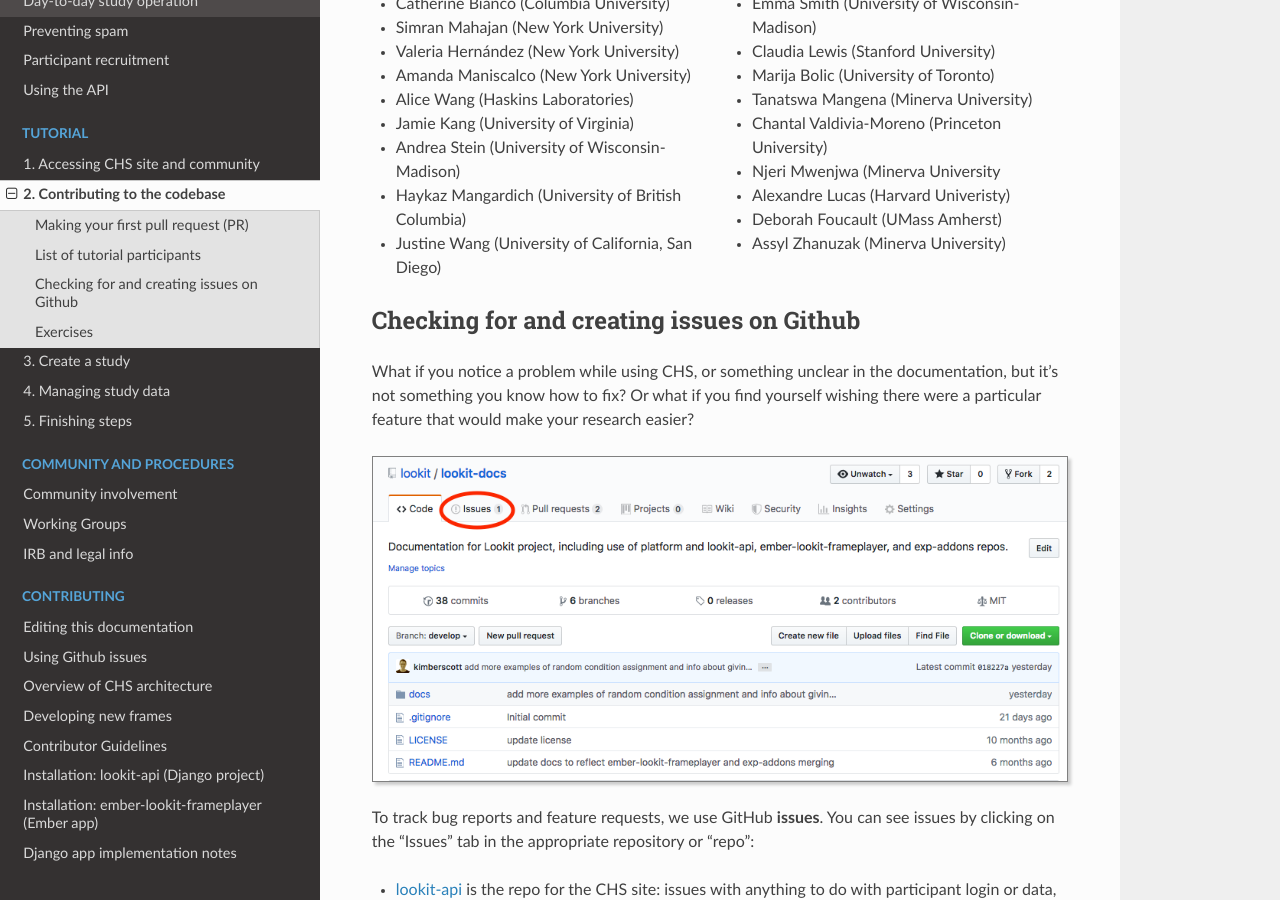
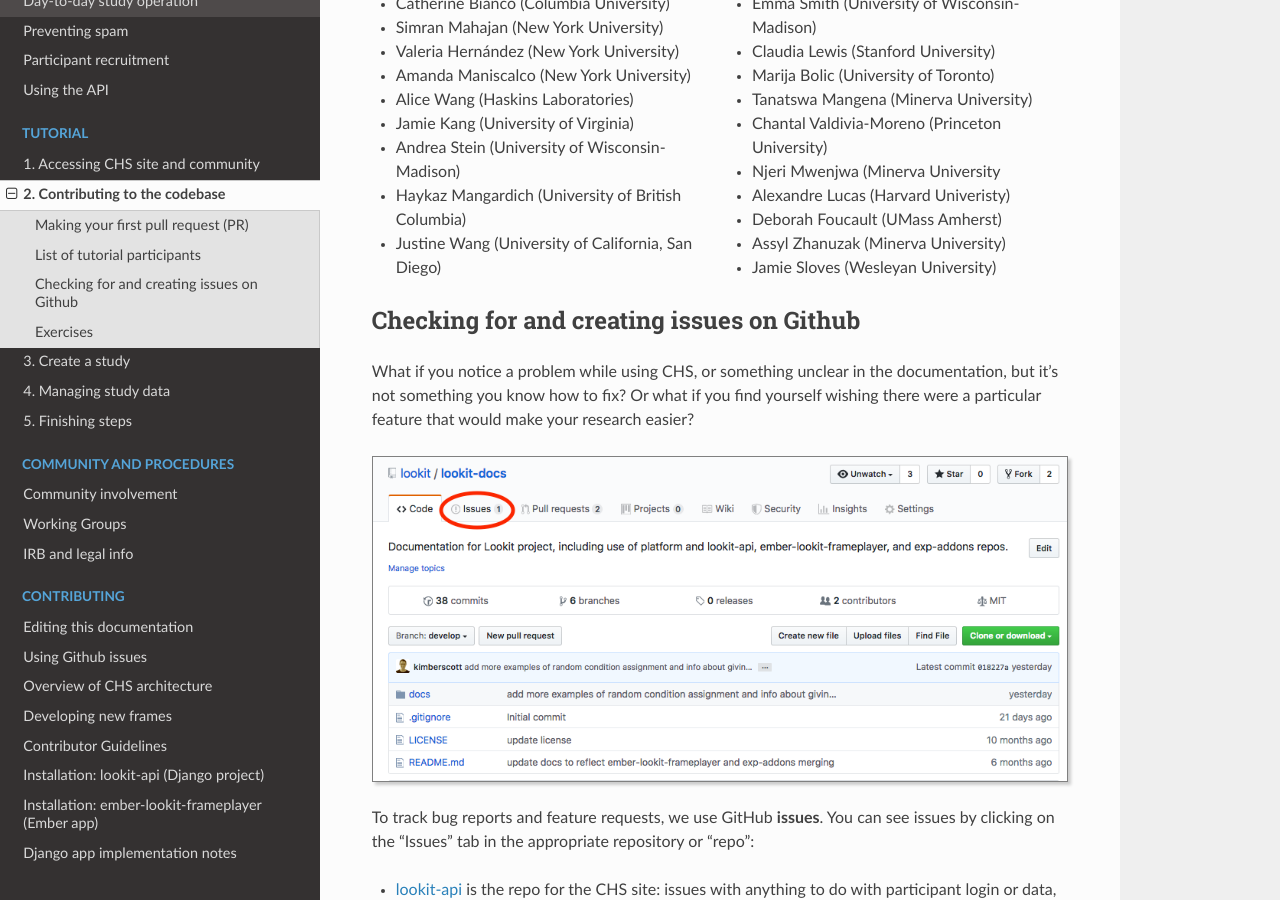
Before and after one commit to lookit/lookit-docs, a Sphinx documentation site: the page built from docs/source/tutorial-contributing.rst, in a window 1280 px wide and 900 px high, scrolled down 8865 px. Built offline with Sphinx 7.4.7 and the Read the Docs theme 3.1.0, drawn with Linux system fonts in a browser that asks for light colours.

Commit message:
Update tutorial-contributing.rst

```diff
--- a/docs/source/tutorial-contributing.rst
+++ b/docs/source/tutorial-contributing.rst
@@ -349,6 +349,7 @@
 - Alexandre Lucas (Harvard Univeristy)
 - Deborah Foucault (UMass Amherst)
 - Assyl Zhanuzak (Minerva University)
+- Jamie Sloves (Wesleyan University)
 
 Checking for and creating issues on Github
 -------------------------------------------
```
